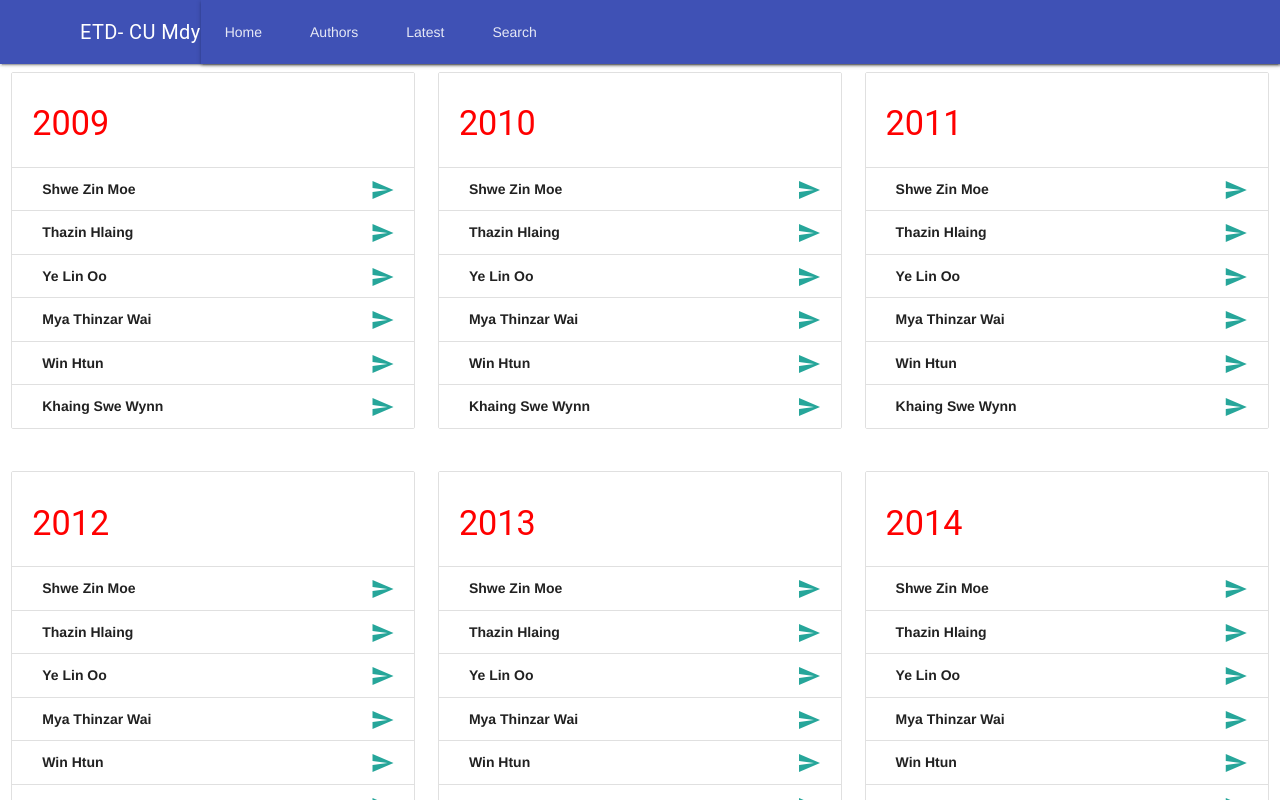
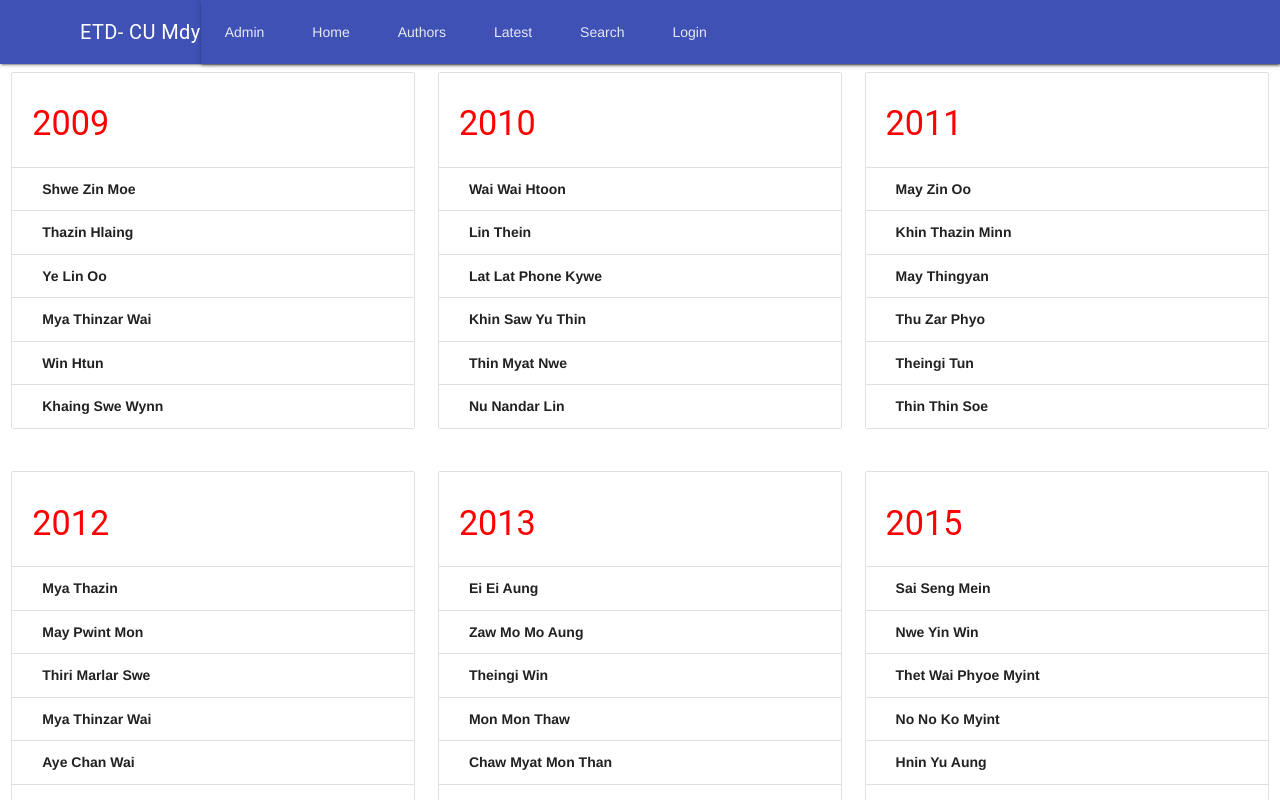
Before and after one commit to lwinthida/Geo-Charlie, a plain HTML site: page authors.html in a window 1280 px wide. Drawn offline with Linux system fonts and the light colour scheme.

Commit message:
Fixed design better

```diff
--- a/authors.html
+++ b/authors.html
@@ -28,20 +28,24 @@
       <div class="mdl-layout-spacer"></div>
       <!-- Navigation. We hide it in small screens. -->
       <nav class="mdl-navigation mdl-layout--large-screen-only" style="background-color:rgb(63,81,181);">
+        <a class="mdl-navigation__link" href="admin.html">Admin</a>
         <a class="mdl-navigation__link" href="index.html">Home</a>
         <a class="mdl-navigation__link" href="authors.html">Authors</a>
         <a class="mdl-navigation__link" href="latest.html">Latest</a>
         <a class="mdl-navigation__link" href="search.html">Search</a>
+        <a class="mdl-navigation__link" href="login.html">Login</a>
       </nav>
     </div>
   </header>
   <div class="mdl-layout__drawer">
     <span class="mdl-layout-title">ETD- CU Mdy</span>
     <nav class="mdl-navigation">
-      <a class="mdl-navigation__link" href="index.html">Home</a>
-      <a class="mdl-navigation__link" href="authors.html">Authors</a>
-      <a class="mdl-navigation__link" href="latest.html">Latest</a>
-      <a class="mdl-navigation__link" href="search.html">Search</a>
+      <a class="mdl-navigation__link" href="admin.html"><span class="black-text">Admin</span></a>
+      <a class="mdl-navigation__link" href="index.html"><span class="black-text">Home</span></a>
+      <a class="mdl-navigation__link" href="authors.html"><span class="black-text">Authors</span></a>
+      <a class="mdl-navigation__link" href="latest.html"><span class="black-text">Latest</span></a>
+      <a class="mdl-navigation__link" href="search.html"><span class="black-text">Search</span></a>
+      <a class="mdl-navigation__link" href="login.html"><span class="black-text">Login</span></a>
     </nav>
   </div>
   <main class="mdl-layout__content">
@@ -56,12 +60,12 @@
 
 
         <li class="collection-item">
-          <div><b>Shwe Zin Moe</b><a href="#!" class="secondary-content"><i class="material-icons">send</i></a></div></li>
-        <li class="collection-item"><div><b>Thazin Hlaing</b><a href="#!" class="secondary-content"><i class="material-icons">send</i></a></div></li>
-        <li class="collection-item"><div><b>Ye Lin Oo</b> <a href="#!" class="secondary-content"><i class="material-icons">send</i></a></div></li>
-        <li class="collection-item"><div><b>Mya Thinzar Wai</b> <a href="#!" class="secondary-content"><i class="material-icons">send</i></a></div></li>
-        <li class="collection-item"><div><b>Win Htun</b> <a href="#!" class="secondary-content"><i class="material-icons">send</i></a></div></li>
-        <li class="collection-item"><div><b>Khaing Swe Wynn</b> <a href="#!" class="secondary-content"><i class="material-icons">send</i></a></div></li>
+          <div><b>Shwe Zin Moe</b></div></li>
+        <li class="collection-item"><div><b>Thazin Hlaing</b></div></li>
+        <li class="collection-item"><div><b>Ye Lin Oo</b> </div></li>
+        <li class="collection-item"><div><b>Mya Thinzar Wai</b> </div></li>
+        <li class="collection-item"><div><b>Win Htun</b> </div></li>
+        <li class="collection-item"><div><b>Khaing Swe Wynn</b> </div></li>
       </ul>
 
 
@@ -75,12 +79,12 @@
 
 
         <li class="collection-item">
-          <div><b>Shwe Zin Moe</b><a href="#!" class="secondary-content"><i class="material-icons">send</i></a></div></li>
-        <li class="collection-item"><div><b>Thazin Hlaing</b><a href="#!" class="secondary-content"><i class="material-icons">send</i></a></div></li>
-        <li class="collection-item"><div><b>Ye Lin Oo</b> <a href="#!" class="secondary-content"><i class="material-icons">send</i></a></div></li>
-        <li class="collection-item"><div><b>Mya Thinzar Wai</b> <a href="#!" class="secondary-content"><i class="material-icons">send</i></a></div></li>
-        <li class="collection-item"><div><b>Win Htun</b> <a href="#!" class="secondary-content"><i class="material-icons">send</i></a></div></li>
-        <li class="collection-item"><div><b>Khaing Swe Wynn </b><a href="#!" class="secondary-content"><i class="material-icons">send</i></a></div></li>
+          <div><b>Wai Wai Htoon</b></div></li>
+	<li class="collection-item"><div><b>Lin Thein</b></div></li>
+        <li class="collection-item"><div><b>Lat Lat Phone Kywe</b> </div></li>
+	<li class="collection-item"><div><b>Khin Saw Yu Thin</b> </div></li>
+        <li class="collection-item"><div><b>Thin Myat Nwe</b> </div></li>
+        <li class="collection-item"><div><b>Nu Nandar Lin </b></div></li>
       </ul>
       </div>
       <div class="col s4">
@@ -89,12 +93,12 @@
 
 
         <li class="collection-item">
-          <div><b>Shwe Zin Moe</b><a href="#!" class="secondary-content"><i class="material-icons">send</i></a></div></li>
-        <li class="collection-item"><div><b>Thazin Hlaing</b><a href="#!" class="secondary-content"><i class="material-icons">send</i></a></div></li>
-        <li class="collection-item"><div><b>Ye Lin Oo </b><a href="#!" class="secondary-content"><i class="material-icons">send</i></a></div></li>
-        <li class="collection-item"><div><b>Mya Thinzar Wai</b> <a href="#!" class="secondary-content"><i class="material-icons">send</i></a></div></li>
-        <li class="collection-item"><div><b>Win Htun</b> <a href="#!" class="secondary-content"><i class="material-icons">send</i></a></div></li>
-        <li class="collection-item"><div><b>Khaing Swe Wynn</b> <a href="#!" class="secondary-content"><i class="material-icons">send</i></a></div></li>
+          <div><b>May Zin Oo</b></div></li>
+        <li class="collection-item"><div><b>Khin Thazin Minn</b></div></li>
+        <li class="collection-item"><div><b>May Thingyan</b></div></li>
+        <li class="collection-item"><div><b>Thu Zar Phyo</b> </div></li>
+        <li class="collection-item"><div><b>Theingi Tun</b> </a></div></li>
+        <li class="collection-item"><div><b>Thin Thin Soe</b></div></li>
       </ul>
       </div>
     </div>
@@ -104,12 +108,12 @@
       <ul class="collection with-header">
         <li class="collection-header"><h4 style="color:red">2012</h4></li>
 	<li class="collection-item">
-          <div><b>Shwe Zin Moe</b><a href="#!" class="secondary-content"><i class="material-icons">send</i></a></div></li>
-        <li class="collection-item"><div><b>Thazin Hlaing</b><a href="#!" class="secondary-content"><i class="material-icons">send</i></a></div></li>
-        <li class="collection-item"><div><b>Ye Lin Oo</b> <a href="#!" class="secondary-content"><i class="material-icons">send</i></a></div></li>
-        <li class="collection-item"><div><b>Mya Thinzar Wai</b> <a href="#!" class="secondary-content"><i class="material-icons">send</i></a></div></li>
-        <li class="collection-item"><div><b>Win Htun</b> <a href="#!" class="secondary-content"><i class="material-icons">send</i></a></div></li>
-        <li class="collection-item"><div><b>Khaing Swe Wynn</b> <a href="#!" class="secondary-content"><i class="material-icons">send</i></a></div></li>
+          <div><b>Mya Thazin</b></div></li>
+        <li class="collection-item"><div><b>May Pwint Mon</b></div></li>
+        <li class="collection-item"><div><b>Thiri Marlar Swe</b> </div></li>
+        <li class="collection-item"><div><b>Mya Thinzar Wai</b> </div></li>
+        <li class="collection-item"><div><b>Aye Chan Wai</b> </div></li>
+        <li class="collection-item"><div><b>Tin Tin San</b> </div></li>
       </ul>
 
 
@@ -123,26 +127,26 @@
 
 
         <li class="collection-item">
-          <div><b>Shwe Zin Moe</b><a href="#!" class="secondary-content"><i class="material-icons">send</i></a></div></li>
-        <li class="collection-item"><div><b>Thazin Hlaing</b><a href="#!" class="secondary-content"><i class="material-icons">send</i></a></div></li>
-        <li class="collection-item"><div><b>Ye Lin Oo</b> <a href="#!" class="secondary-content"><i class="material-icons">send</i></a></div></li>
-        <li class="collection-item"><div><b>Mya Thinzar Wai</b> <a href="#!" class="secondary-content"><i class="material-icons">send</i></a></div></li>
-        <li class="collection-item"><div><b>Win Htun</b> <a href="#!" class="secondary-content"><i class="material-icons">send</i></a></div></li>
-        <li class="collection-item"><div><b>Khaing Swe Wynn </b><a href="#!" class="secondary-content"><i class="material-icons">send</i></a></div></li>
+          <div><b>Ei Ei Aung</b></div></li>
+        <li class="collection-item"><div><b>Zaw Mo Mo Aung</b></div></li>
+        <li class="collection-item"><div><b>Theingi Win</b> </div></li>
+        <li class="collection-item"><div><b>Mon Mon Thaw</b> </div></li>
+        <li class="collection-item"><div><b>Chaw Myat Mon Than</b> </div></li>
+        <li class="collection-item"><div><b>Nilar Phyo Wai </div></li>
       </ul>
       </div>
       <div class="col s4">
                     <ul class="collection with-header">
-        <li class="collection-header"><h4 style="color:red;">2014</h4></li>
+        <li class="collection-header"><h4 style="color:red;">2015</h4></li>
 
 
         <li class="collection-item">
-          <div><b>Shwe Zin Moe</b><a href="#!" class="secondary-content"><i class="material-icons">send</i></a></div></li>
-        <li class="collection-item"><div><b>Thazin Hlaing</b><a href="#!" class="secondary-content"><i class="material-icons">send</i></a></div></li>
-        <li class="collection-item"><div><b>Ye Lin Oo </b><a href="#!" class="secondary-content"><i class="material-icons">send</i></a></div></li>
-        <li class="collection-item"><div><b>Mya Thinzar Wai</b> <a href="#!" class="secondary-content"><i class="material-icons">send</i></a></div></li>
-        <li class="collection-item"><div><b>Win Htun</b> <a href="#!" class="secondary-content"><i class="material-icons">send</i></a></div></li>
-        <li class="collection-item"><div><b>Khaing Swe Wynn</b> <a href="#!" class="secondary-content"><i class="material-icons">send</i></a></div></li>
+          <div><b>Sai Seng Mein</b></div></li>
+        <li class="collection-item"><div><b>Nwe Yin Win</b></div></li>
+        <li class="collection-item"><div><b>Thet Wai Phyoe Myint </b></div></li>
+        <li class="collection-item"><div><b>No No Ko Myint</b> </div></li>
+        <li class="collection-item"><div><b>Hnin Yu Aung</b> </div></li>
+        <li class="collection-item"><div><b>Chaw Su Hlaing</b> </div></li>
       </ul>
       </div>
     </div>
```
Also changed, not shown: FAQ.html (+7 -2 lines), admin.html (+12 -9 lines), index.html (+14 -11 lines), latest.html (+8 -4 lines), login.html (+11 -8 lines), search.html (+8 -4 lines).
